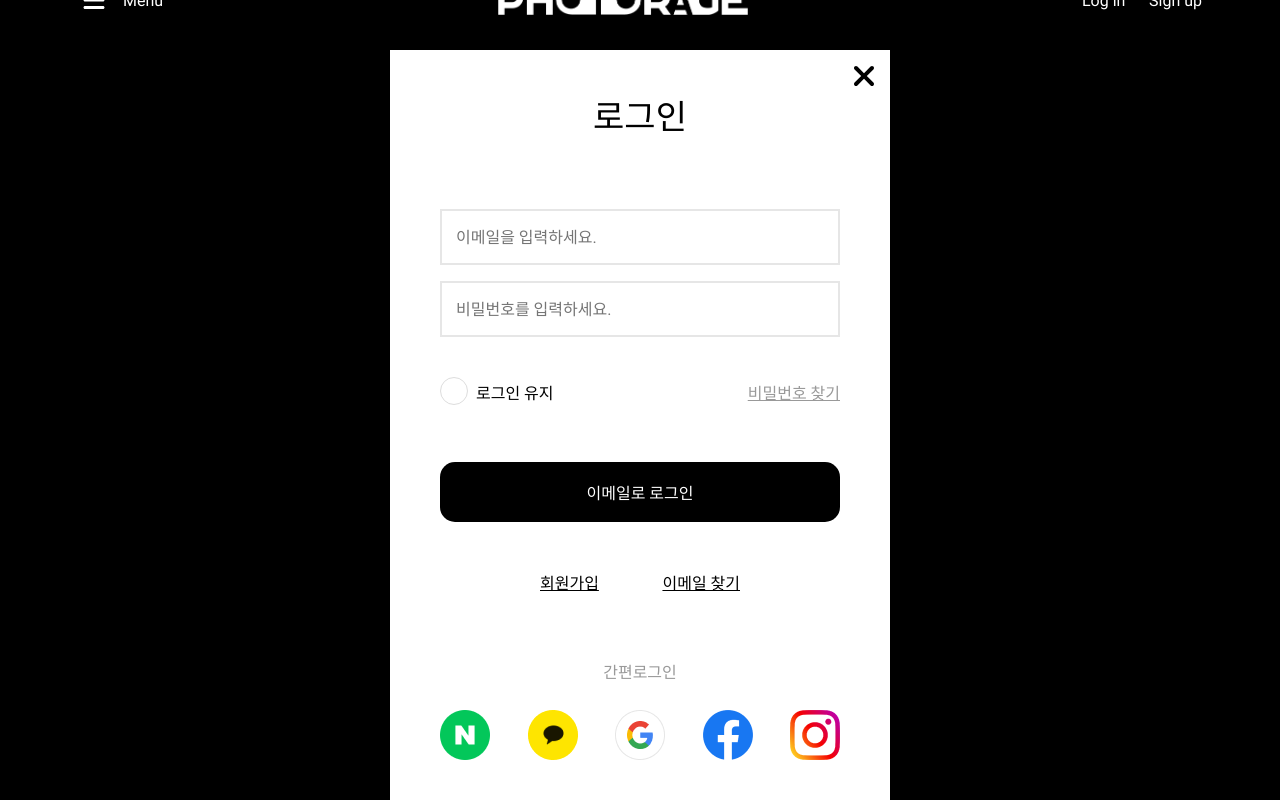
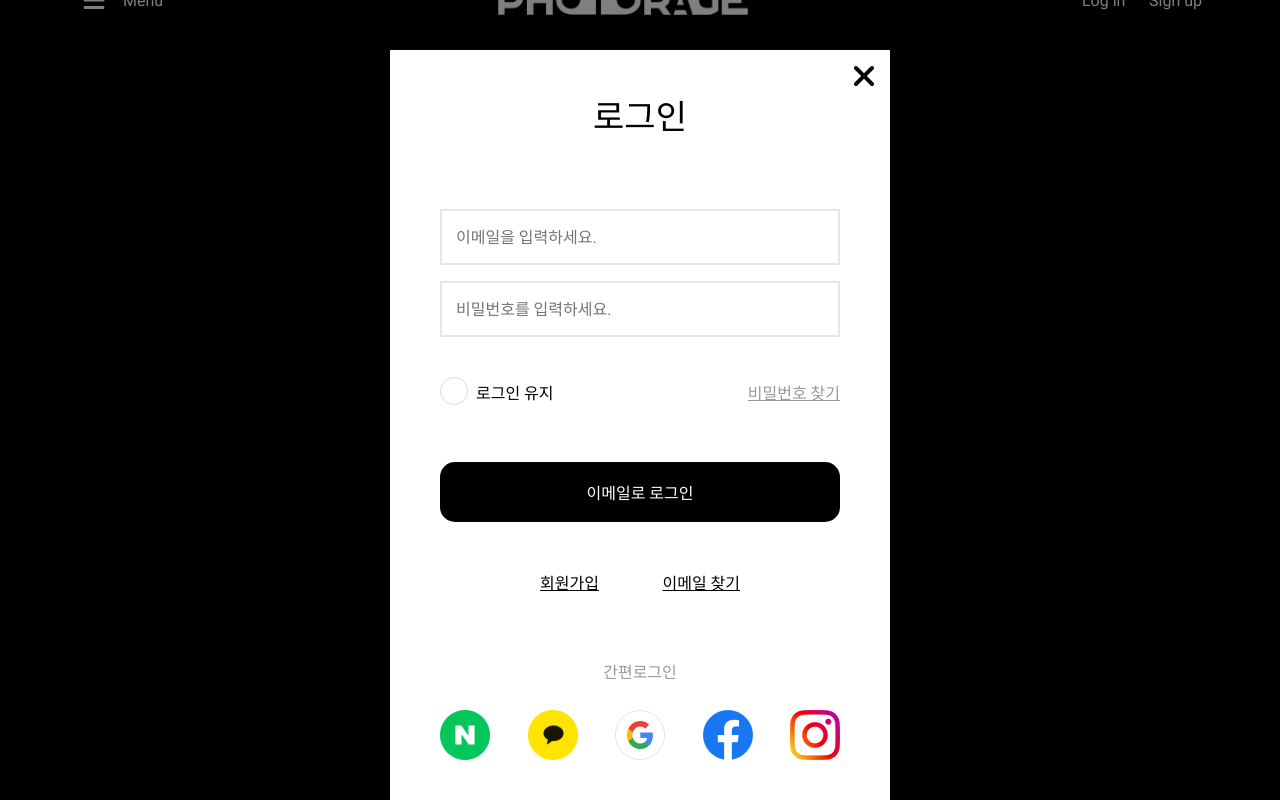
Before and after one commit to CAU-Blackhole-18/photorage-web, a React (Vite) app: page / in a window 1280 px wide. Both pictures are taken after a click on the button "Log in". Shown: the part 50-850 px from the top of the page. Built offline with nearby package versions, Linux system fonts and the light colour scheme.

Commit message:
feat 자식한테 focus갈때 onBlur 이벤트 바인딩된거 삭제 및 팝업창 focus시 백그라운드 생성

```diff
--- a/src/components/organisms/auth/LoginForm.tsx
+++ b/src/components/organisms/auth/LoginForm.tsx
@@ -1,4 +1,4 @@
-import { useEffect, useRef, useState } from "react";
+import React, { useEffect, useRef, useState } from "react";
 import styled from "styled-components";
 import Button from "../../atoms/Button";
 import CheckBox from "../../atoms/CheckBox";
@@ -34,9 +34,14 @@
   }, [loginPopupOpen]);
 
   return (
+    <>
+      {loginPopupOpen && <LoginFormLayout />}
       <Container
         ref={loginPopupRef}
-      onBlur={() => setLoginPopupOpen(false)}
+        onBlur={(e: React.FocusEvent) => {
+          !e.currentTarget.contains(e.relatedTarget) &&
+            setLoginPopupOpen(false);
+        }}
         tabIndex={0}
         isLoginPopupOpen={isLoginPopupOpen}
       >
@@ -96,8 +101,19 @@
           <Icon src={Instagram} alt={"인스타그램 간편 로그인"} />
         </OAuthWrapper>
       </Container>
+    </>
   );
 };
+
+const LoginFormLayout = styled.div`
+  position: fixed;
+  top: 0;
+  left: 0;
+  width: 100vw;
+  height: 100%;
+  background-color: ${({ theme }) => theme.color.background};
+  z-index: 10000;
+`;
 
 const Container = styled.div<{ isLoginPopupOpen: boolean }>`
   ${(props) => !props.isLoginPopupOpen && `opacity: 0;`}
@@ -106,6 +122,7 @@
   position: relative;
   height: 750px;
   width: 500px;
+  z-index: 10000;
   background-color: ${({ theme }) => theme.color.light};
 `;
 
--- a/src/styles/color.ts
+++ b/src/styles/color.ts
@@ -5,6 +5,7 @@
   red: "#ff5d5d",
   grey: "#999999",
   lightGrey: "#e6e6e6",
+  background: "#00000080",
 };
 
 export default color;
```
Lines whose indentation alone changed are shown as unchanged.
